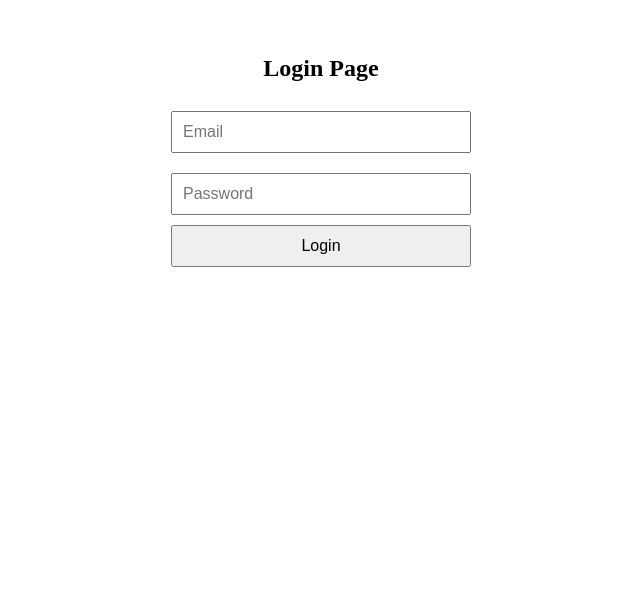
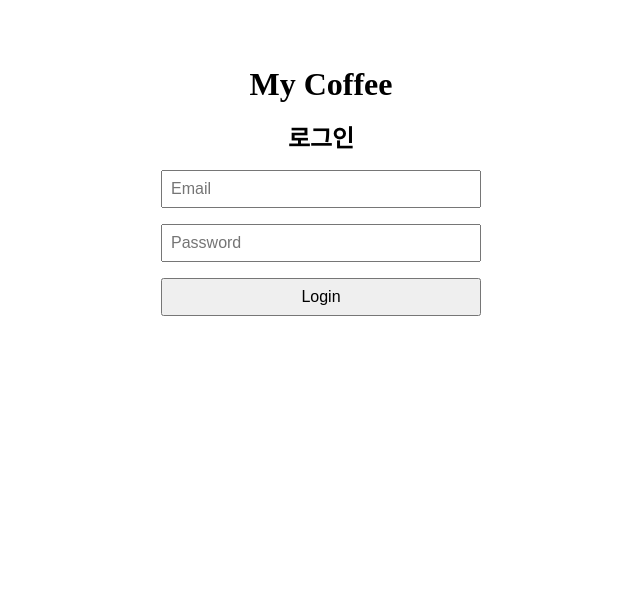
Before and after one commit to Eclipse-K/mycoffee, a React (Create React App) app: page /Login in a window 1280 px wide. Shown: the part 209-800 px from the top of the page, without its empty margins (319-959 px from the left). Built offline with nearby package versions, Linux system fonts and the light colour scheme; a web font is replaced by a local one.

Commit message:
Edit LoginForm

```diff
--- a/public/index.html
+++ b/public/index.html
@@ -9,7 +9,5 @@
   </head>
   <body>
     <div id="root"></div>
-    <!-- public/index.html 파일에 Kakao SDK 스크립트 추가 -->
-    <script src="https://developers.kakao.com/sdk/js/kakao.min.js"></script>
   </body>
 </html>
--- /dev/null
+++ b/src/Components/LoginForm.css
@@ -0,0 +1,34 @@
+.LoginForm-container {
+  display: flex;
+  flex-direction: column;
+  align-items: center;
+  justify-content: center;
+  height: 100vh;
+}
+
+.LoginForm-title-1 {
+  margin: 8px 0;
+}
+
+.LoginForm-title-2 {
+  margin: 8px 0;
+}
+
+.LoginForm-form {
+  display: flex;
+  flex-direction: column;
+  width: 320px;
+}
+
+.LoginForm-input {
+  margin: 8px 0;
+  padding: 8px;
+  font-size: 16px;
+}
+
+.LoginForm-submit {
+  margin: 8px 0;
+  padding: 8px;
+  font-size: 16px;
+  cursor: pointer;
+}
--- a/src/Components/LoginForm.js
+++ b/src/Components/LoginForm.js
@@ -1,54 +1,37 @@
-// src/Login.js
-import React from "react";
-import { GoogleOAuthProvider, GoogleLogin } from "@react-oauth/google";
+// import { GoogleOAuthProvider, GoogleLogin } from "@react-oauth/google";
+import "./LoginForm.css";
 
-const responseGoogle = (response) => {
-  console.log(response);
-};
+// const responseGoogle = (response) => {
+//   console.log(response);
+// };
 
 const Login = () => {
   return (
-    <GoogleOAuthProvider clientId="YOUR_GOOGLE_CLIENT_ID">
-      <div
-        style={{
-          display: "flex",
-          flexDirection: "column",
-          alignItems: "center",
-          justifyContent: "center",
-          height: "100vh",
-        }}
-      >
-        <h2>Login Page</h2>
-        <form
-          style={{ display: "flex", flexDirection: "column", width: "300px" }}
-        >
+    // <GoogleOAuthProvider clientId="YOUR_GOOGLE_CLIENT_ID">
+    <div className="LoginForm-container">
+      <h1 className="LoginForm-title-1">My Coffee</h1>
+      <h2 className="LoginForm-title-2">로그인</h2>
+      <form className="LoginForm-form">
+        <input className="LoginForm-input" type="email" placeholder="Email" />
         <input
-            type="email"
-            placeholder="Email"
-            style={{ margin: "10px 0", padding: "10px", fontSize: "16px" }}
-          />
-          <input
+          className="LoginForm-input"
           type="password"
           placeholder="Password"
-            style={{ margin: "10px 0", padding: "10px", fontSize: "16px" }}
         />
-          <button
-            type="submit"
-            style={{ padding: "10px", fontSize: "16px", cursor: "pointer" }}
-          >
+        <button className="LoginForm-submit" type="submit">
           Login
         </button>
       </form>
-        <div style={{ margin: "20px 0" }}>
+      {/* <div style={{ margin: "20px 0" }}>
           <GoogleLogin
             onSuccess={responseGoogle}
             onError={() => {
               console.log("Login Failed");
             }}
           />
+        </div> */}
     </div>
-      </div>
-    </GoogleOAuthProvider>
+    // </GoogleOAuthProvider>
   );
 };
 
```
Lines whose indentation alone changed are shown as unchanged.
